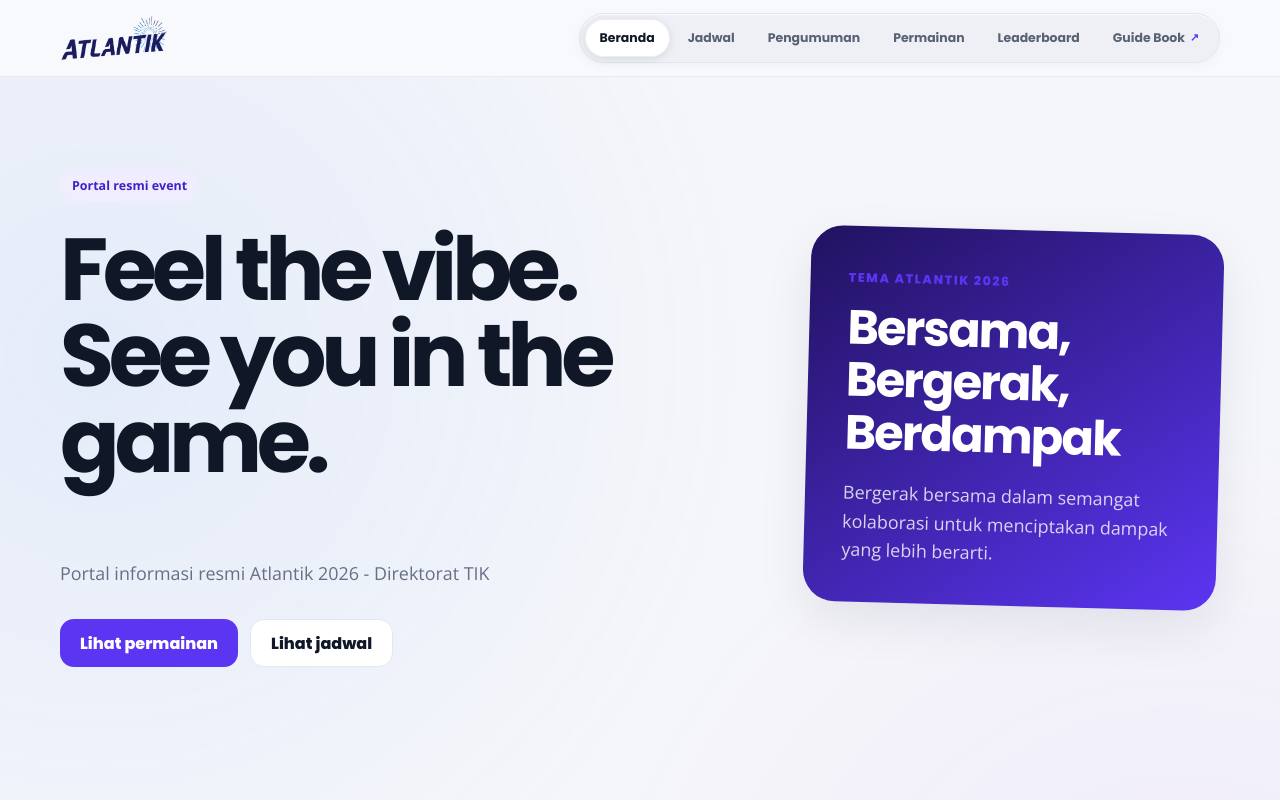
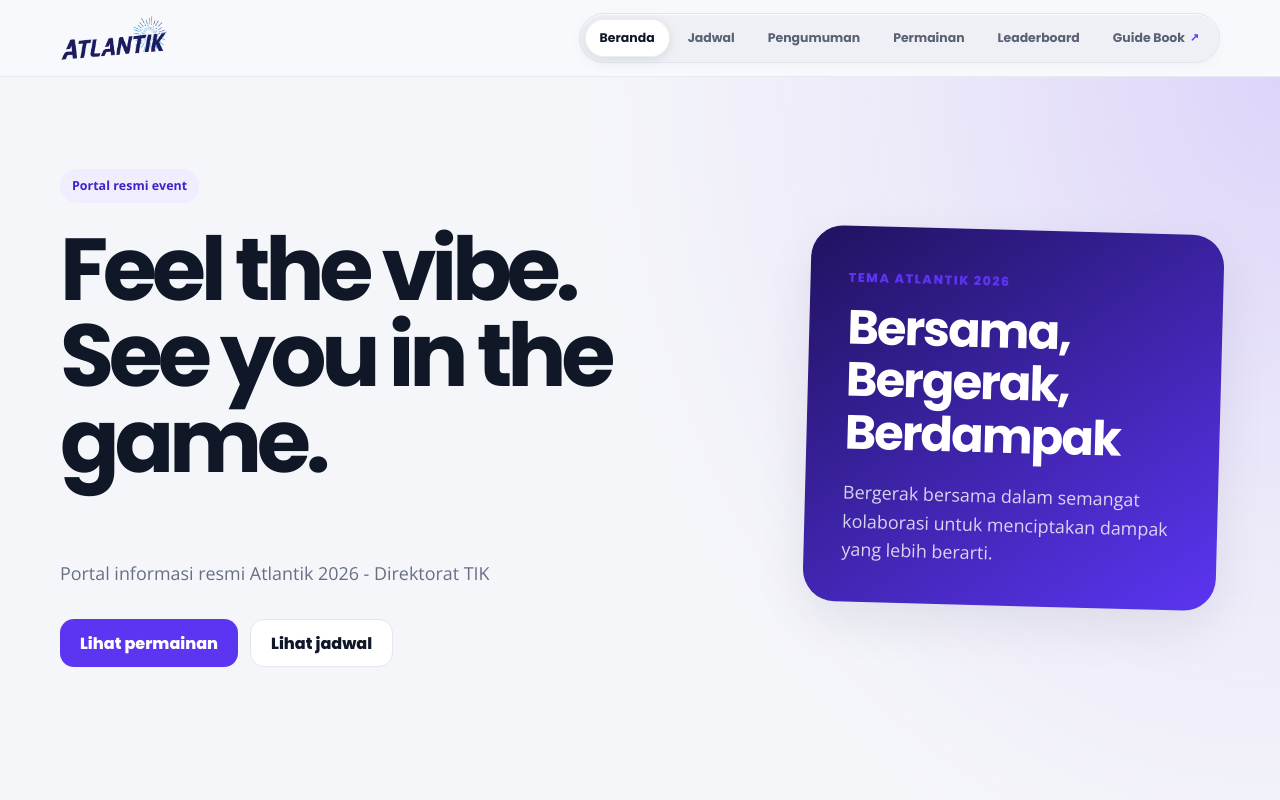
Before and after one commit to ruswanhidayat/portal-atlantik, a Next.js app: page / in a window 1280 px wide. Shown: the top 800 px of the page. Built offline with nearby package versions, Linux system fonts and the light colour scheme.

Commit message:
Refactor home page background to soft gradient
Updated the home page background to a unified soft gradient and adjusted the CSS for better visual consistency.

```diff
--- a/app/globals.css
+++ b/app/globals.css
@@ -3110,39 +3110,32 @@ body {
 }
 
 /* =========================================================
-   HOME PAGE — UNIFIED BACKGROUND
+   HOME PAGE — UNIFIED SOFT GRADIENT BACKGROUND
    ========================================================= */
 
 .home-page {
   position: relative;
   isolation: isolate;
+  min-height: 100%;
 
   background:
     radial-gradient(
-      ellipse 70% 32% at 8% 10%,
-      rgba(59, 130, 246, 0.09) 0%,
-      rgba(59, 130, 246, 0) 72%
+      ellipse 75% 42% at 100% 0%,
+      rgba(139, 92, 246, 0.22) 0%,
+      rgba(139, 92, 246, 0.09) 36%,
+      rgba(139, 92, 246, 0) 72%
     ),
     radial-gradient(
-      ellipse 65% 30% at 92% 34%,
-      rgba(168, 85, 247, 0.07) 0%,
-      rgba(168, 85, 247, 0) 72%
-    ),
-    radial-gradient(
-      ellipse 60% 28% at 10% 68%,
-      rgba(236, 72, 153, 0.045) 0%,
-      rgba(236, 72, 153, 0) 72%
-    ),
-    radial-gradient(
-      ellipse 55% 25% at 92% 92%,
-      rgba(245, 158, 11, 0.045) 0%,
+      ellipse 72% 42% at 0% 100%,
+      rgba(245, 158, 11, 0.22) 0%,
+      rgba(245, 158, 11, 0.08) 38%,
       rgba(245, 158, 11, 0) 72%
     ),
     #f5f6fa;
 }
 
 
-/* Semua section homepage mengikuti background utama */
+/* Semua section homepage memakai background yang sama */
 
 .home-page > section,
 .home-page .hero,
```
